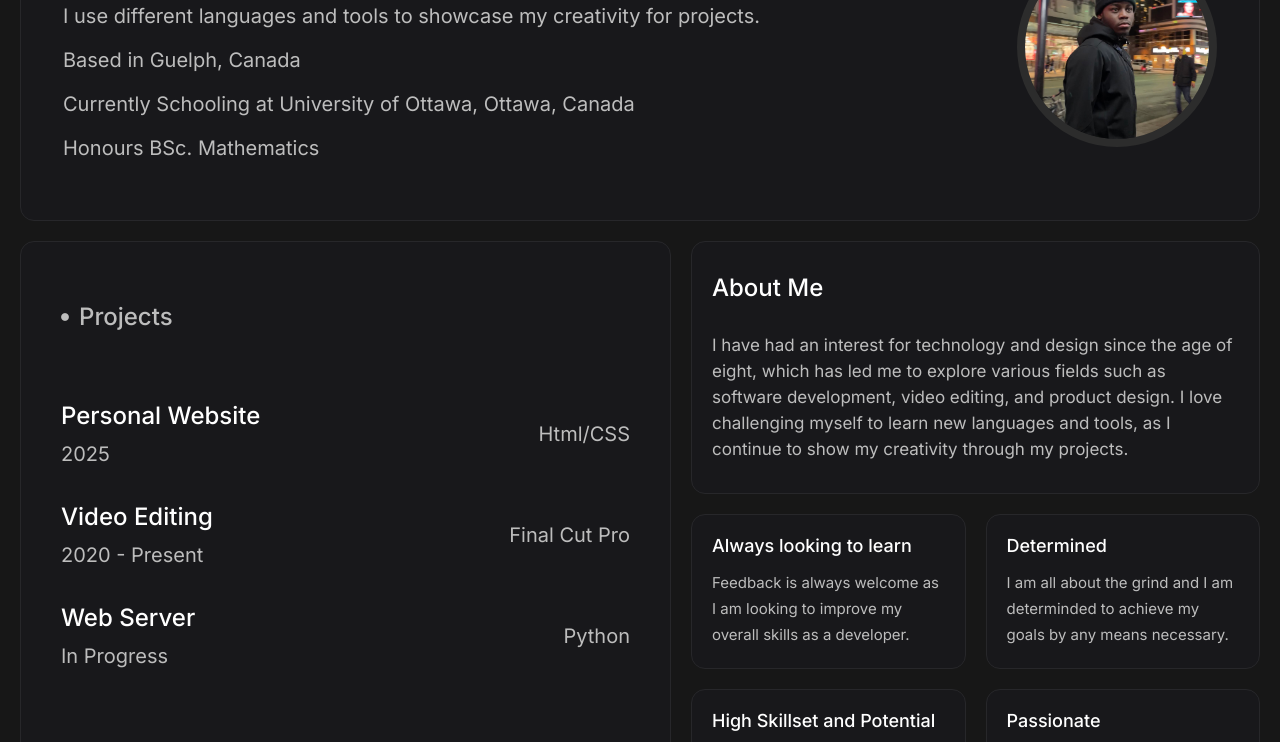
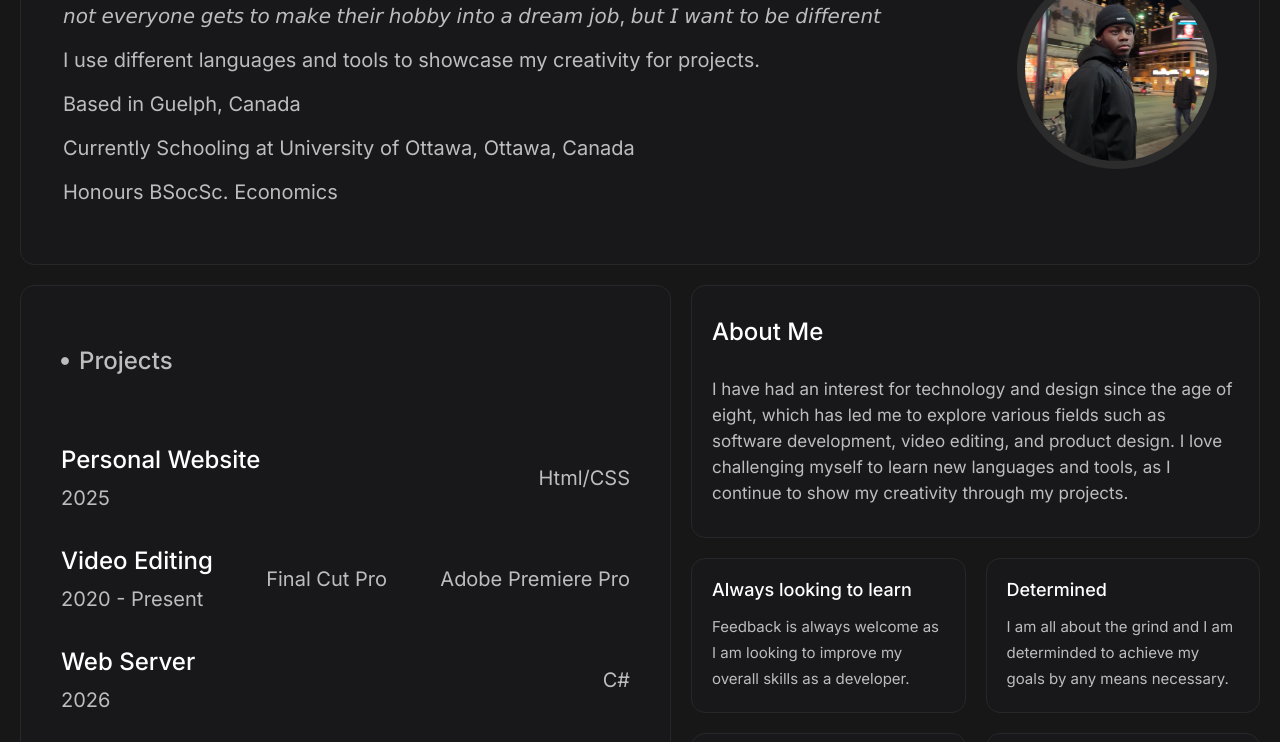
Before and after one commit to andrearabome/portfolio, a plain HTML site: page mr andre arabome/index.html in a window 1280 px wide. Shown: the part 324-1066 px from the top of the page. Drawn offline with Linux system fonts and the light colour scheme.

Commit message:
Update index.html

```diff
--- a/mr andre arabome/index.html
+++ b/mr andre arabome/index.html
@@ -25,10 +25,11 @@
             <h3>Software Developer</h3>
             <div class="info">
                 <h2>Andre Arabome</h2>
+                <p>𝘯𝘰𝘵 𝘦𝘷𝘦𝘳𝘺𝘰𝘯𝘦 𝘨𝘦𝘵𝘴 𝘵𝘰 𝘮𝘢𝘬𝘦 𝘵𝘩𝘦𝘪𝘳 𝘩𝘰𝘣𝘣𝘺 𝘪𝘯𝘵𝘰 𝘢 𝘥𝘳𝘦𝘢𝘮 𝘫𝘰𝘣, 𝘣𝘶𝘵 𝘐 𝘸𝘢𝘯𝘵 𝘵𝘰 𝘣𝘦 𝘥𝘪𝘧𝘧𝘦𝘳𝘦𝘯𝘵 </p>
                 <p>I use different languages and tools to showcase my creativity for projects.</p>
                 <p>Based in Guelph, Canada</p>
                 <p>Currently Schooling at University of Ottawa, Ottawa, Canada</p>
-                <p>Honours BSc. Mathematics </p>
+                <p>Honours BSocSc. Economics </p>
             </div>
         </div>
         <div class="right">
@@ -53,13 +54,14 @@
                         <p>2020 - Present</p>
                     </div>
                     <p>Final Cut Pro</p>
+                    <p>Adobe Premiere Pro</p>
                 </div>
                 <div class="item">
                     <div class="work-info">
                         <h5>Web Server</h5>
-                        <p>In Progress</p>
+                        <p>2026</p>
                     </div>
-                    <p>Python</p>
+                    <p>C#</p>
                 </div>
             </div>
         </div>
@@ -100,4 +102,5 @@
         <a class="online"><i class="fas fa-circle"></i> Available For Work</a>
     </footer>
 </body>
+
 </html>
```
